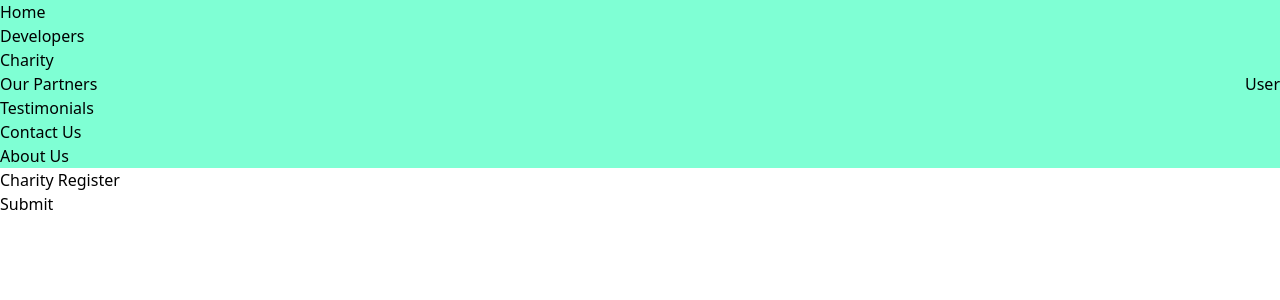
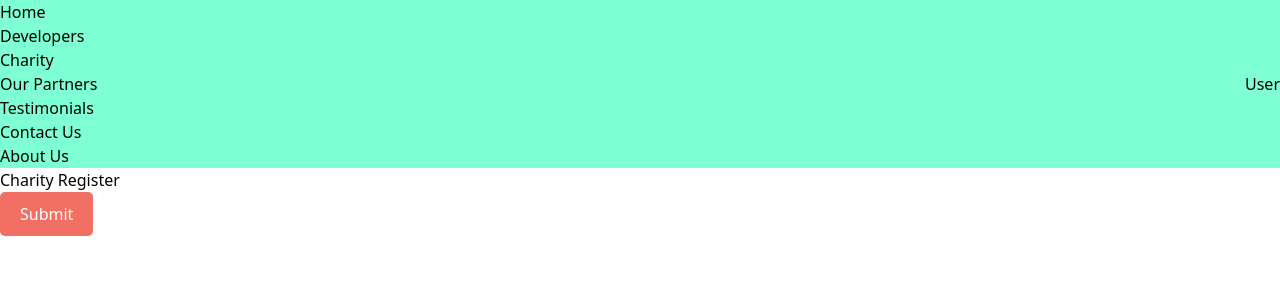
Before and after one commit to SchoolOfCode/Team-Build, a Next.js app in the folder team-5-final-project/: page /charity/register in a window 1280 px wide. Shown: the top 300 px of the page. Built offline with nearby package versions, Linux system fonts and the light colour scheme.

Commit message:
button color-fix red

```diff
--- a/team-5-final-project/src/app/globals.css
+++ b/team-5-final-project/src/app/globals.css
@@ -3,6 +3,9 @@
 @tailwind utilities;
 
 .button {
-  background-color:
-  bg-red-400 text-white font-bold py-2 px-4 rounded;
+  background-color: #F17063;
+
+  color: #FFFFFF;
+  padding: 10px 20px;
+  border-radius: 5px;
 }
```
